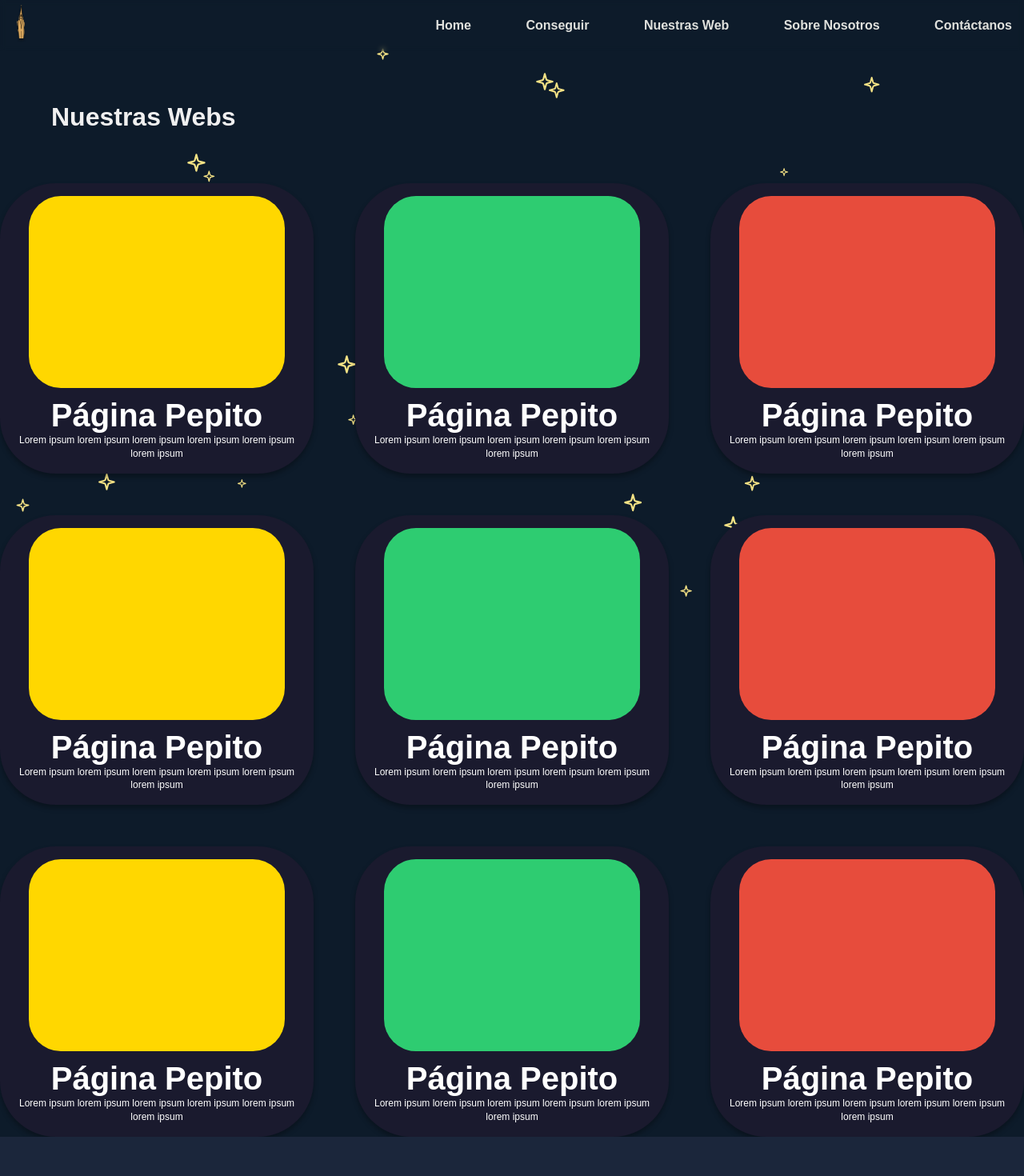
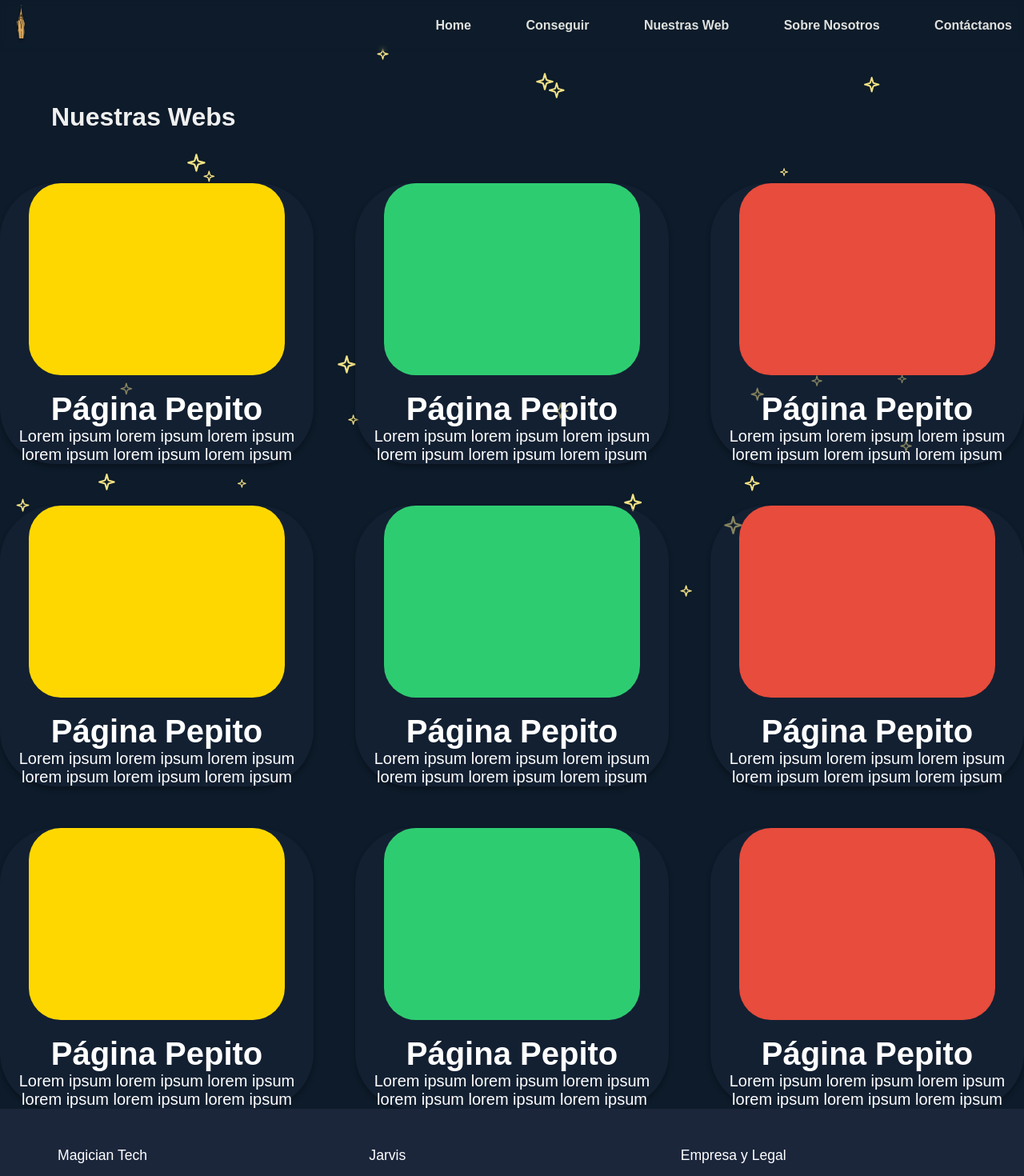
Before and after one commit to MatexTeresani/MagiciansWEB_WEB, an Angular app in the folder MagicianWEB/: page /projects in a window 1280 px wide. Shown: the top 1470 px of the page at 80% size. Built offline with nearby package versions, Linux system fonts and the light colour scheme.

Commit message:
Falta height y animacion

```diff
--- a/MagicianWEB/src/app/pages/projects/projects.component.css
+++ b/MagicianWEB/src/app/pages/projects/projects.component.css
@@ -3,12 +3,8 @@ h1 {
     padding: 5%;
 }
 
-/* Contenedor de las cartas */
-.container {
-    text-align: center;
-}
 
-.cards {
+.cards{
     display: grid;
     grid-template-columns: repeat(3, 1fr); /* Por defecto, 4 columnas */
     gap: 52px;
@@ -18,7 +14,7 @@ h1 {
 }
 
 
-/* Media Queries para adaptar el número de columnas */
+
 @media (max-width: 1200px) {
     .cards {
         grid-template-columns: repeat(3, 1fr); /* 3 columnas en pantallas medianas */
@@ -38,24 +34,27 @@ h1 {
 }
 
 .card {
-    background-color: #1a1a2e;
-    border-radius: 70px;
-    padding: 16px;
-    width: 350;
-    height: 590;
     display: flex;
     flex-direction: column;
     align-items: center;
     justify-content: space-between;
+    border-radius: 70px;
+    background-color: hsla(219, 37%, 17%, 0.5);
     box-shadow: 0 4px 6px rgba(0, 0, 0, 0.3);
-    color: #FFFFFF;
+    transition: transform 0.3s ease, box-shadow 0.3s ease;
 }
+
+.card:hover {
+    transform: translateY(-5px); /* Efecto hover */
+    box-shadow: 0 8px 12px rgba(0, 0, 0, 0.4); /* Sombra más pronunciada */
+}
+
 
 .card-image {
     width: 320px;
     height: 240px;
     border-radius: 40px;
-    margin-bottom: 12px;
+    margin-bottom: 20px;
 }
 
 /* Colores de fondo para las cartas */
@@ -79,7 +78,11 @@ h1 {
 }
 
 .card p {
-    font-size: 12px;
+    font-size: 20px;
     text-align: center;
-    line-height: 1.4;
 }
+a   {
+    z-index: 0;
+    text-decoration: none;
+    color: #FFFFFF;
+}
--- a/MagicianWEB/src/app/pages/projects/projects.component.html
+++ b/MagicianWEB/src/app/pages/projects/projects.component.html
@@ -1,70 +1,71 @@
 <h1 >Nuestras Webs</h1>
 
 <div class="cards">
-    <div class="card yellow">
+
+    <a href="#" class="card yellow">
         <div class="card-image"></div>
         <h3>Página Pepito</h3>
         <p>
             Lorem ipsum lorem ipsum lorem ipsum lorem ipsum lorem ipsum lorem ipsum
         </p>
-    </div>
-
-    <div class="card green">
+    </a>
+    <a href="#" class="card green">
         <div class="card-image"></div>
         <h3>Página Pepito</h3>
         <p>
             Lorem ipsum lorem ipsum lorem ipsum lorem ipsum lorem ipsum lorem ipsum
         </p>
-    </div>
-    <div class="card red">
+    </a>
+    <a href="#" class="card red">
         <div class="card-image"></div>
         <h3>Página Pepito</h3>
         <p>
             Lorem ipsum lorem ipsum lorem ipsum lorem ipsum lorem ipsum lorem ipsum
         </p>
-    </div>
-    <div class="card yellow">
+    </a>
+
+    <a href="#" class="card yellow">
         <div class="card-image"></div>
         <h3>Página Pepito</h3>
         <p>
             Lorem ipsum lorem ipsum lorem ipsum lorem ipsum lorem ipsum lorem ipsum
         </p>
-    </div>
-
-    <div class="card green">
+    </a>
+    <a href="#" class="card green">
         <div class="card-image"></div>
         <h3>Página Pepito</h3>
         <p>
             Lorem ipsum lorem ipsum lorem ipsum lorem ipsum lorem ipsum lorem ipsum
         </p>
-    </div>
-    <div class="card red">
+    </a>
+    <a href="#" class="card red">
         <div class="card-image"></div>
         <h3>Página Pepito</h3>
         <p>
             Lorem ipsum lorem ipsum lorem ipsum lorem ipsum lorem ipsum lorem ipsum
         </p>
-    </div>
-    <div class="card yellow">
+    </a>
+
+    <a href="#" class="card yellow">
         <div class="card-image"></div>
         <h3>Página Pepito</h3>
         <p>
             Lorem ipsum lorem ipsum lorem ipsum lorem ipsum lorem ipsum lorem ipsum
         </p>
-    </div>
+    </a>
 
-    <div class="card green">
+    <a href="#" class="card green">
         <div class="card-image"></div>
         <h3>Página Pepito</h3>
         <p>
             Lorem ipsum lorem ipsum lorem ipsum lorem ipsum lorem ipsum lorem ipsum
         </p>
-    </div>
-    <div class="card red">
+    </a>
+    <a href="#" class="card red">
         <div class="card-image"></div>
         <h3>Página Pepito</h3>
         <p>
             Lorem ipsum lorem ipsum lorem ipsum lorem ipsum lorem ipsum lorem ipsum
         </p>
-    </div>
+    </a>
 </div>
```
